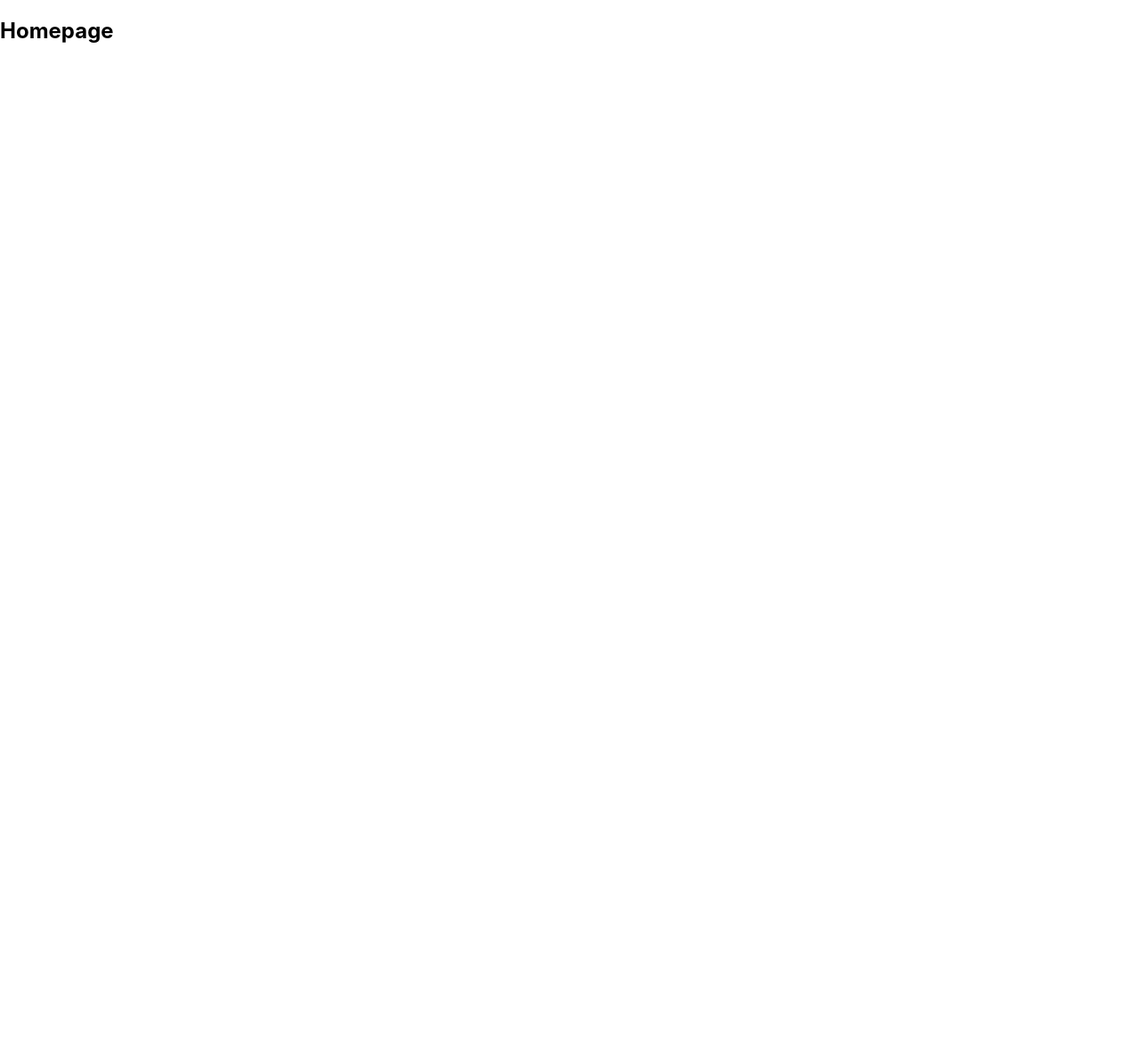
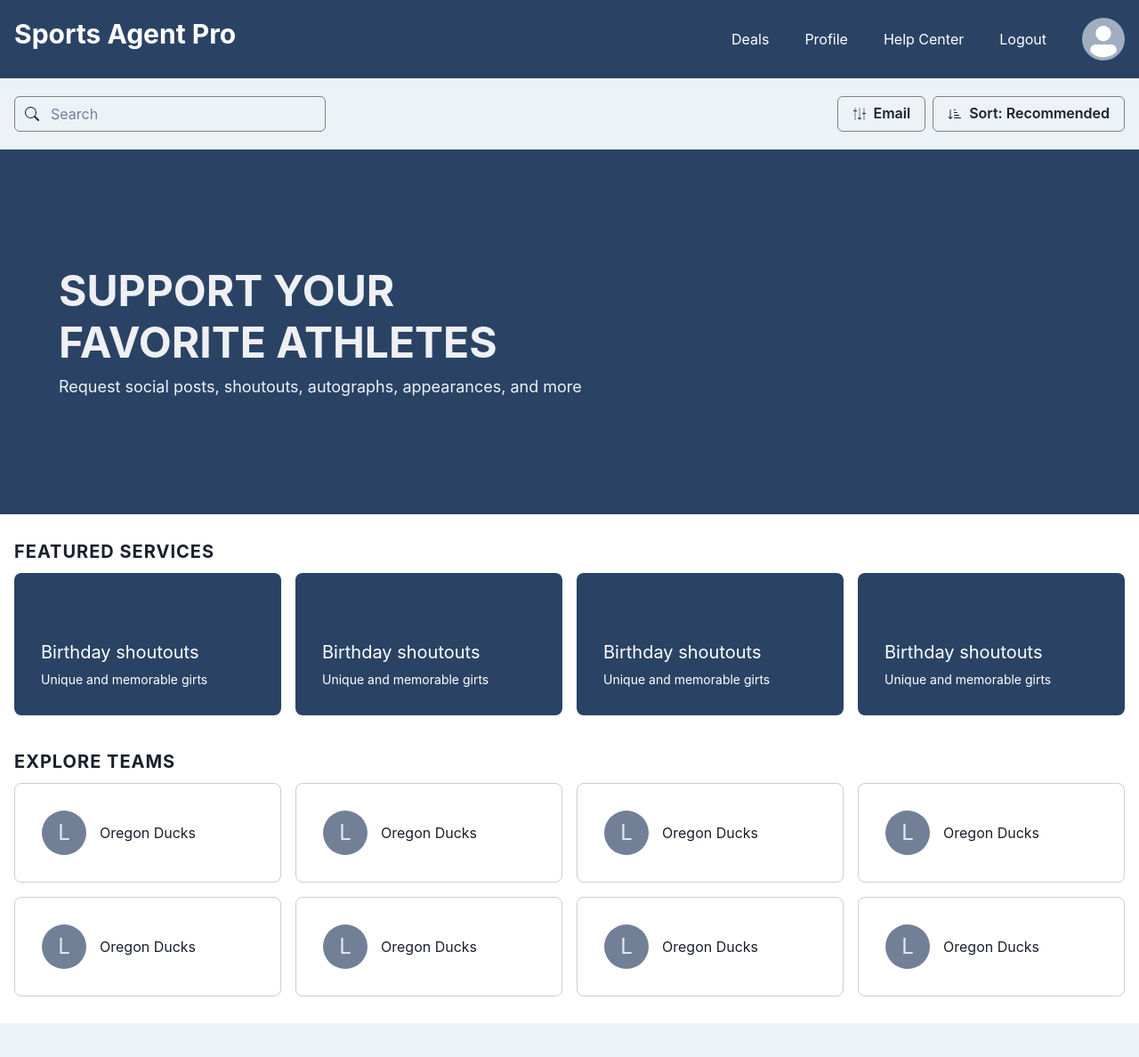
Before and after one commit to cltubigon/sportsagentpro-supa, a React (Create React App) app in the folder client/: page / in a window 1280 px wide. Shown: the top 1188 px of the page at 89% size. Before the commit the page ends 800 px from the top, so only its background shows below. Built offline with nearby package versions, Linux system fonts and the light colour scheme.

Commit message:
Added homepage layout and more components

```diff
--- a/client/src/App.js
+++ b/client/src/App.js
@@ -1,16 +1,25 @@
 import { BrowserRouter, Route, Link, Routes } from "react-router-dom"
 import Home from "./pages/Home"
 import About from "./pages/About"
+import { Container, Flex } from "@chakra-ui/react"
+import NavigationBar from "./layouts/NavigationBar"
+import ContentArea from "./layouts/ContentArea"
 
 function App() {
   return (
     <BrowserRouter>
-      <main>
+      <Container maxW={"1440px"} bg={"gray.100"} p={"0"} >
+        <NavigationBar maxW={"1440px"} />
+      </Container>
+
+        <ContentArea maxW={"1440px"} />
+
+      <Container maxW={"1440px"} h={"100vh"} bg={"gray.100"}>
         <Routes>
-          <Route path="/" element={<Home/>}></Route>
-          <Route path="About" element={<About/>}></Route>
+            {/* <Route path="/" element={<Home/>}></Route>
+            <Route path="About" element={<About/>}></Route> */}
         </Routes>
-      </main>
+      </Container>
     </BrowserRouter>
   )
 }
--- /dev/null
+++ b/client/src/components/ContentArea/HeroSection.js
@@ -0,0 +1,13 @@
+import { Flex, Heading, Stack, Text } from '@chakra-ui/react'
+import React from 'react'
+
+const HeroSection = () => {
+  return (
+    <Stack color={"whiteAlpha.900"} py={"130px"} width={"100%"} pl={{base: 0, lg: "50px"}}>
+        <Heading as={"h1"} size={"2xl"} lineHeight={"1.2em"}>SUPPORT YOUR <br/>FAVORITE ATHLETES</Heading>
+        <Text fontSize={"lg"}>Request social posts, shoutouts, autographs, appearances, and more</Text>
+    </Stack>
+  )
+}
+
+export default HeroSection
--- /dev/null
+++ b/client/src/components/ContentArea/HeroSection/ExploreTeams.js
@@ -0,0 +1,46 @@
+import { Box, Flex, Heading, SimpleGrid, Stack, Text } from '@chakra-ui/react'
+import React from 'react'
+
+const ExploreTeams = () => {
+  return (
+      <Box>
+      <Heading as={"h3"} size={"md"} letterSpacing={"1px"} mb={"12px"}>EXPLORE TEAMS</Heading>
+      <SimpleGrid minChildWidth={"285px"} spacing='var(--chakra-space-4)'>
+        <Flex p={"30px"} border={"1px solid #cdcdcd"} borderRadius={"8px"} minHeight={"62px"} alignItems={"flex-center"}>
+          <Flex alignItems={"center"} color={"gray.200"} justifyContent={"center"} w={"50px"} h={"50px"} fontSize={"2xl"} bg={"gray.500"} borderRadius={"100px"} >L</Flex>
+          <Flex  alignItems={"center"} ml={"15px"} fontSize={"md"} lineHeight={"1.4em"} >Oregon Ducks</Flex>
+        </Flex>
+        <Flex p={"30px"} border={"1px solid #cdcdcd"} borderRadius={"8px"} minHeight={"62px"} alignItems={"flex-center"}>
+          <Flex alignItems={"center"} color={"gray.200"} justifyContent={"center"} w={"50px"} h={"50px"} fontSize={"2xl"} bg={"gray.500"} borderRadius={"100px"} >L</Flex>
+          <Flex  alignItems={"center"} ml={"15px"} fontSize={"md"} lineHeight={"1.4em"} >Oregon Ducks</Flex>
+        </Flex>
+        <Flex p={"30px"} border={"1px solid #cdcdcd"} borderRadius={"8px"} minHeight={"62px"} alignItems={"flex-center"}>
+          <Flex alignItems={"center"} color={"gray.200"} justifyContent={"center"} w={"50px"} h={"50px"} fontSize={"2xl"} bg={"gray.500"} borderRadius={"100px"} >L</Flex>
+          <Flex  alignItems={"center"} ml={"15px"} fontSize={"md"} lineHeight={"1.4em"} >Oregon Ducks</Flex>
+        </Flex>
+        <Flex p={"30px"} border={"1px solid #cdcdcd"} borderRadius={"8px"} minHeight={"62px"} alignItems={"flex-center"}>
+          <Flex alignItems={"center"} color={"gray.200"} justifyContent={"center"} w={"50px"} h={"50px"} fontSize={"2xl"} bg={"gray.500"} borderRadius={"100px"} >L</Flex>
+          <Flex  alignItems={"center"} ml={"15px"} fontSize={"md"} lineHeight={"1.4em"} >Oregon Ducks</Flex>
+        </Flex>
+        <Flex p={"30px"} border={"1px solid #cdcdcd"} borderRadius={"8px"} minHeight={"62px"} alignItems={"flex-center"}>
+          <Flex alignItems={"center"} color={"gray.200"} justifyContent={"center"} w={"50px"} h={"50px"} fontSize={"2xl"} bg={"gray.500"} borderRadius={"100px"} >L</Flex>
+          <Flex  alignItems={"center"} ml={"15px"} fontSize={"md"} lineHeight={"1.4em"} >Oregon Ducks</Flex>
+        </Flex>
+        <Flex p={"30px"} border={"1px solid #cdcdcd"} borderRadius={"8px"} minHeight={"62px"} alignItems={"flex-center"}>
+          <Flex alignItems={"center"} color={"gray.200"} justifyContent={"center"} w={"50px"} h={"50px"} fontSize={"2xl"} bg={"gray.500"} borderRadius={"100px"} >L</Flex>
+          <Flex  alignItems={"center"} ml={"15px"} fontSize={"md"} lineHeight={"1.4em"} >Oregon Ducks</Flex>
+        </Flex>
+        <Flex p={"30px"} border={"1px solid #cdcdcd"} borderRadius={"8px"} minHeight={"62px"} alignItems={"flex-center"}>
+          <Flex alignItems={"center"} color={"gray.200"} justifyContent={"center"} w={"50px"} h={"50px"} fontSize={"2xl"} bg={"gray.500"} borderRadius={"100px"} >L</Flex>
+          <Flex  alignItems={"center"} ml={"15px"} fontSize={"md"} lineHeight={"1.4em"} >Oregon Ducks</Flex>
+        </Flex>
+        <Flex p={"30px"} border={"1px solid #cdcdcd"} borderRadius={"8px"} minHeight={"62px"} alignItems={"flex-center"}>
+          <Flex alignItems={"center"} color={"gray.200"} justifyContent={"center"} w={"50px"} h={"50px"} fontSize={"2xl"} bg={"gray.500"} borderRadius={"100px"} >L</Flex>
+          <Flex  alignItems={"center"} ml={"15px"} fontSize={"md"} lineHeight={"1.4em"} >Oregon Ducks</Flex>
+        </Flex>
+      </SimpleGrid>
+    </Box>
+  )
+}
+
+export default ExploreTeams
--- /dev/null
+++ b/client/src/components/ContentArea/HeroSection/FeaturedServices.js
@@ -0,0 +1,30 @@
+import { Box, Heading, SimpleGrid, Stack, Text } from '@chakra-ui/react'
+import React from 'react'
+
+const FeaturedServices = () => {
+  return (
+    <Box>
+      <Heading as={"h3"} size={"md"} letterSpacing={"1px"} mb={"12px"}>FEATURED SERVICES</Heading>
+      <SimpleGrid color={"white"} minChildWidth={"290px"} spacing='var(--chakra-space-4)'>
+        <Stack p={"30px"} bg='blue.800' borderRadius={"8px"} minHeight={"160px"} alignItems={"flex-start"} justifyContent={"flex-end"}>
+          <Text fontSize={"xl"} lineHeight={"1.2em"}>Birthday shoutouts</Text>
+          <Text fontSize={"sm"}>Unique and memorable girts</Text>
+        </Stack>
+        <Stack p={"30px"} bg='blue.800' borderRadius={"8px"} minHeight={"160px"} alignItems={"flex-start"} justifyContent={"flex-end"}>
+          <Text fontSize={"xl"} lineHeight={"1.2em"}>Birthday shoutouts</Text>
+          <Text fontSize={"sm"}>Unique and memorable girts</Text>
+        </Stack>
+        <Stack p={"30px"} bg='blue.800' borderRadius={"8px"} minHeight={"160px"} alignItems={"flex-start"} justifyContent={"flex-end"}>
+          <Text fontSize={"xl"} lineHeight={"1.2em"}>Birthday shoutouts</Text>
+          <Text fontSize={"sm"}>Unique and memorable girts</Text>
+        </Stack>
+        <Stack p={"30px"} bg='blue.800' borderRadius={"8px"} minHeight={"160px"} alignItems={"flex-start"} justifyContent={"flex-end"}>
+          <Text fontSize={"xl"} lineHeight={"1.2em"}>Birthday shoutouts</Text>
+          <Text fontSize={"sm"}>Unique and memorable girts</Text>
+        </Stack>
+      </SimpleGrid>
+    </Box>
+  )
+}
+
+export default FeaturedServices
--- /dev/null
+++ b/client/src/components/ContentArea/QuickAccess.js
@@ -0,0 +1,14 @@
+import { Box, Flex, Heading, SimpleGrid, Stack, Text } from '@chakra-ui/react'
+import ExploreTeams from './HeroSection/ExploreTeams'
+import FeaturedServices from './HeroSection/FeaturedServices'
+
+const QuickAccess = () => {
+  return (
+    <Stack gap={10}>
+    <FeaturedServices/>
+    <ExploreTeams/>
+    </Stack>
+  )
+}
+
+export default QuickAccess
--- /dev/null
+++ b/client/src/components/navigation/SubNavigation.js
@@ -0,0 +1,24 @@
+import { Box, Button, Flex, IconButton, Input, InputGroup, InputLeftElement } from "@chakra-ui/react"
+import { Icon, ReactIcon, Search2Icon } from '@chakra-ui/icons'
+import {GiSettingsKnobs} from 'react-icons/gi'
+import {BsSearch, BsSortDownAlt} from 'react-icons/bs'
+import React from "react"
+
+const SubNavigation = () => {
+  return (
+    <Flex w={"full"} py={"20px"} gap={2} justifyContent={"space-between"}>
+      <Flex w={"350px"}>
+        <InputGroup>
+          <InputLeftElement pointerEvents="none" children={<BsSearch color="gray.300" />} />
+          <Input type="text" placeholder="Search"  border={"1px solid gray"} />
+        </InputGroup>
+      </Flex>
+      <Flex gap={2}>
+        <Button leftIcon={<GiSettingsKnobs />} variant='solid' border={"1px solid gray"}>Email</Button>
+        <Button leftIcon={<BsSortDownAlt />} variant='solid' border={"1px solid gray"} >Sort: Recommended</Button>
+      </Flex>
+    </Flex>
+  )
+}
+
+export default SubNavigation
--- a/client/src/index.js
+++ b/client/src/index.js
@@ -2,10 +2,13 @@ import React from "react"
 import ReactDOM from "react-dom/client"
 import "./index.css"
 import App from "./App"
+import { ChakraProvider } from '@chakra-ui/react'
 
 const root = ReactDOM.createRoot(document.getElementById("root"))
 root.render(
   <React.StrictMode>
-    <App />
+    <ChakraProvider>
+      <App />
+    </ChakraProvider>
   </React.StrictMode>
 )
--- /dev/null
+++ b/client/src/layouts/ContentArea.js
@@ -0,0 +1,21 @@
+import { Container, Flex, Heading, Stack } from '@chakra-ui/react'
+import React from 'react'
+import HeroSection from '../components/ContentArea/HeroSection'
+import QuickAccess from '../components/ContentArea/QuickAccess'
+
+const ContentArea = () => {
+  return (
+    <>
+        <Container bg={"blue.800"} maxW={"1440px"} p={"0"} >
+            <Flex px={"var(--chakra-space-4)"}>
+                <HeroSection/>
+            </Flex>
+        </Container>
+        <Container maxW={"1440px"} py={"30px"}>
+                <QuickAccess/>
+        </Container>
+    </>
+  )
+}
+
+export default ContentArea
--- /dev/null
+++ b/client/src/layouts/NavigationBar.js
@@ -0,0 +1,31 @@
+import { Avatar, Box, Flex, Heading, Text } from "@chakra-ui/react"
+import React from "react"
+import SubNavigation from "../components/navigation/SubNavigation"
+
+const NavigationBar = () => {
+  return (
+    <>
+    <Flex flexDirection={"column"}>
+      <Flex color={"white"} justifyContent={"space-between"} bg={"blue.800"} py={"20px"}  px={"var(--chakra-space-4)"}>
+        <Box>
+          <Heading as={"h3"} fontSize={"3xl"}>
+            Sports Agent Pro
+          </Heading>
+        </Box>
+        <Flex gap={10} alignItems={"center"} >
+          <Text>Deals</Text>
+          <Text>Profile</Text>
+          <Text>Help Center</Text>
+          <Text>Logout</Text>
+          <Avatar></Avatar>
+        </Flex>
+      </Flex>
+      <Flex px={"var(--chakra-space-4)"}>
+        <SubNavigation />
+      </Flex>
+    </Flex>
+    </>
+  )
+}
+
+export default NavigationBar
--- a/client/src/pages/About.js
+++ b/client/src/pages/About.js
@@ -1,10 +1,11 @@
-import React from 'react'
+import { Flex, Heading } from "@chakra-ui/react"
+import React from "react"
 
 const About = () => {
   return (
-    <div>
-      <h2>About page</h2>
-    </div>
+      <Flex>
+        <Heading>About page</Heading>
+      </Flex>
   )
 }
 
--- a/client/src/pages/Home.js
+++ b/client/src/pages/Home.js
@@ -1,10 +1,11 @@
+import { Flex, Heading } from '@chakra-ui/react'
 import React from 'react'
 
 const Home = () => {
   return (
-    <div>
-      <h2>Homepage</h2>
-    </div>
+    <Flex as="section">
+      <Heading as="h2">Homepage</Heading>
+    </Flex>
   )
 }
 
--- /dev/null
+++ b/package.json
@@ -0,0 +1,6 @@
+{
+  "dependencies": {
+    "@chakra-ui/icons": "^2.0.18",
+    "react-icons": "^4.8.0"
+  }
+}
```
Also changed, not shown: 1 other file (tests, documents, lock files or other folders).
